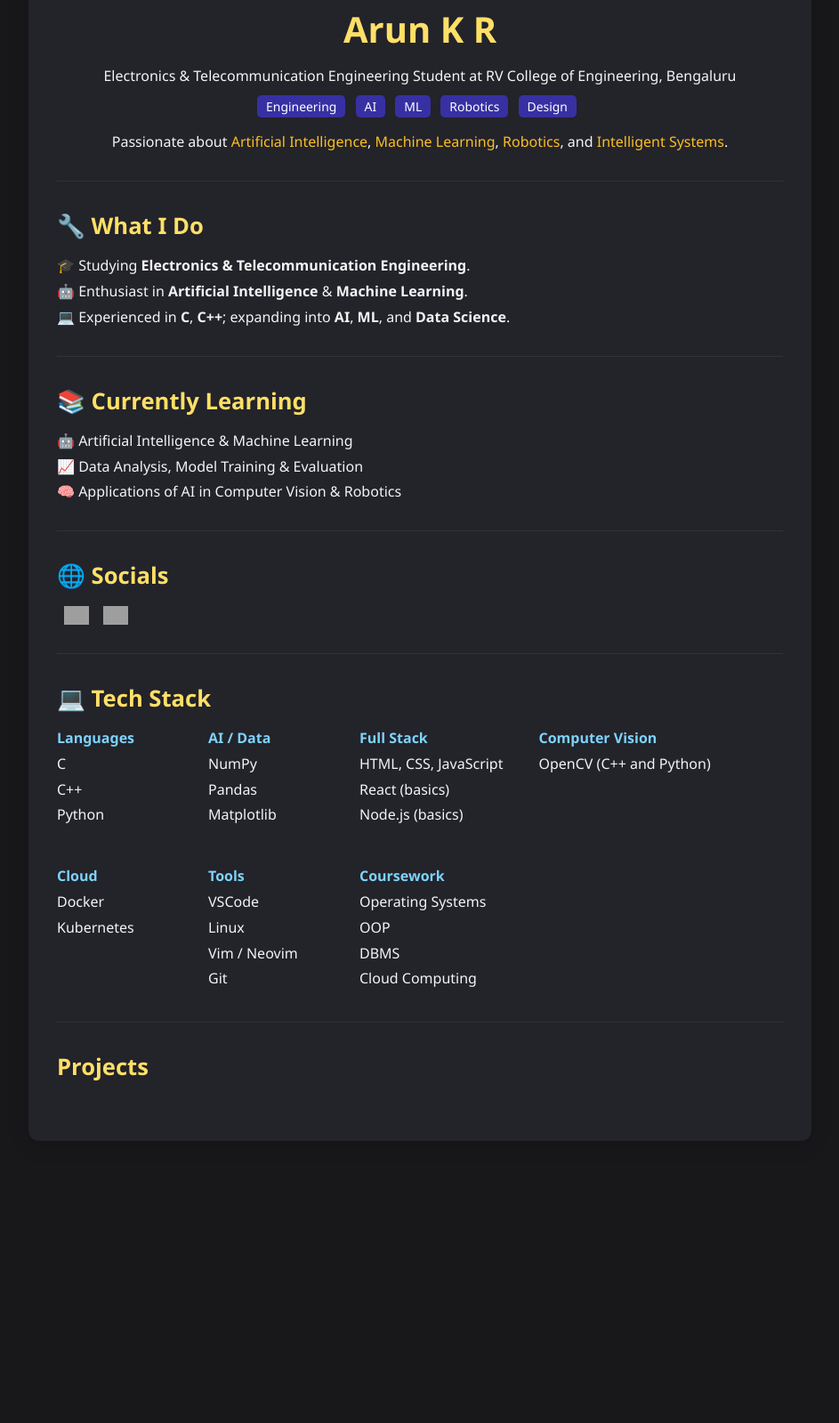
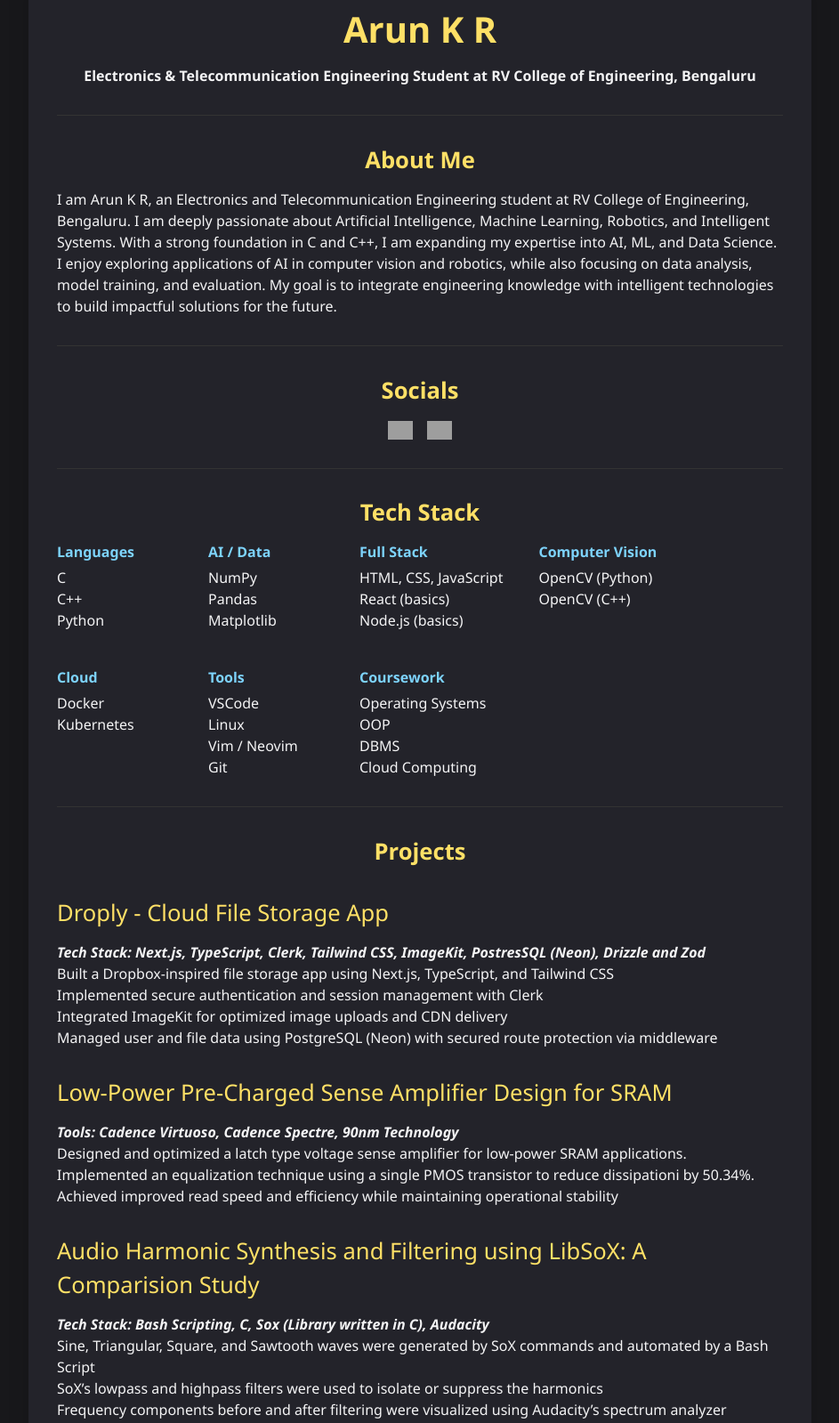
Before and after one commit to qwerty-arun/Portfolio, a website: page index.html in a window 1280 px wide. Shown: the part 61-1660 px from the top of the page at 89% size, without its empty margins (168-1111 px from the left). Before the commit the page ends 1375 px from the top, so only its background shows below. Drawn offline with Linux system fonts and the light colour scheme; grey boxes are pictures that could not be loaded.

Commit message:
added projects section

```diff
--- a/index.html
+++ b/index.html
@@ -57,13 +57,13 @@
       .tech-col {
         min-width: 130px;
       }
-      ul {
+      /* ul {
         list-style: none;
         padding-left: 0;
-      }
-      li {
+      } */
+      /* li {
         margin-bottom: 0.3em;
-      }
+      } */
       .social-icons a {
         margin: 0 8px;
       }
@@ -88,65 +88,36 @@
       <!-- Header -->
       <header class="section">
         <h1 class="text-center font-bold">Arun K R</h1>
-        <div class="text-center">
+        <div class="text-center font-bold">
           Electronics & Telecommunication Engineering Student at RV College of
           Engineering, Bengaluru
         </div>
-        <div style="margin-top: 0.65em" class="text-center m-4">
-          <span class="tag">Engineering</span>
-          <span class="tag">AI</span>
-          <span class="tag">ML</span>
-          <span class="tag">Robotics</span>
-          <span class="tag">Design</span>
-        </div>
-        <p class="mt-2 text-center">
-          Passionate about
-          <span class="highlight">Artificial Intelligence</span>,
-          <span class="highlight">Machine Learning</span>,
-          <span class="highlight">Robotics</span>, and
-          <span class="highlight">Intelligent Systems</span>.<br />
-        </p>
       </header>
 
       <div class="hr"></div>
 
-      <!-- What I Do -->
       <section class="section">
-        <h2 class="font-bold">🔧 What I Do</h2>
-        <ul>
-          <li>
-            🎓 Studying <b>Electronics & Telecommunication Engineering</b>.
-          </li>
-          <li>
-            🤖 Enthusiast in <b>Artificial Intelligence</b> &
-            <b>Machine Learning</b>.
-          </li>
-          <li>
-            💻 Experienced in <b>C</b>, <b>C++</b>; expanding into <b>AI</b>,
-            <b>ML</b>, and <b>Data Science</b>.
-          </li>
-        </ul>
-      </section>
-
-      <div class="hr"></div>
-
-      <!-- Currently Learning -->
-      <section class="section">
-        <h2 class="font-bold">📚 Currently Learning</h2>
-        <ul>
-          <li>🤖 Artificial Intelligence & Machine Learning</li>
-          <li>📈 Data Analysis, Model Training & Evaluation</li>
-          <li>🧠 Applications of AI in Computer Vision & Robotics</li>
-        </ul>
+        <h2 class="font-bold text-center">About Me</h2>
+        <p>
+          I am Arun K R, an Electronics and Telecommunication Engineering
+          student at RV College of Engineering, Bengaluru. I am deeply
+          passionate about Artificial Intelligence, Machine Learning, Robotics,
+          and Intelligent Systems. With a strong foundation in C and C++, I am
+          expanding my expertise into AI, ML, and Data Science. I enjoy
+          exploring applications of AI in computer vision and robotics, while
+          also focusing on data analysis, model training, and evaluation. My
+          goal is to integrate engineering knowledge with intelligent
+          technologies to build impactful solutions for the future.
+        </p>
       </section>
 
       <div class="hr"></div>
 
       <!-- Socials -->
       <section class="section">
-        <h2 class="font-bold">🌐 Socials</h2>
+        <h2 class="font-bold text-center">Socials</h2>
         <div
-          class="social-icons flex"
+          class="social-icons flex justify-center"
           style="font-size: 1.3rem; margin-top: 0.7em"
         >
           <a
@@ -178,7 +149,7 @@
 
       <!-- Tech Stack -->
       <section class="section">
-        <h2 class="font-bold">💻 Tech Stack</h2>
+        <h2 class="font-bold text-center">Tech Stack</h2>
         <div class="tech-grid">
           <div class="tech-col">
             <h3 class="font-bold">Languages</h3>
@@ -207,7 +178,8 @@
           <div class="tech-col">
             <h3 class="font-bold">Computer Vision</h3>
             <ul>
-              <li>OpenCV (C++ and Python)</li>
+              <li>OpenCV (Python)</li>
+              <li>OpenCV (C++)</li>
             </ul>
           </div>
           <div class="tech-col">
@@ -241,9 +213,81 @@
       <div class="hr"></div>
 
       <section class="section">
-        <h2 class="font-bold">Projects</h2>
+        <h2 class="font-bold text-center">Projects</h2>
+
+        <div class="droply">
+          <h2>Droply - Cloud File Storage App</h2>
+          <p class="italic font-bold">
+            Tech Stack: Next.js, TypeScript, Clerk, Tailwind CSS, ImageKit,
+            PostresSQL (Neon), Drizzle and Zod
+          </p>
+
+          <ul>
+            <li>
+              Built a Dropbox-inspired file storage app using Next.js,
+              TypeScript, and Tailwind CSS
+            </li>
+            <li>
+              Implemented secure authentication and session management with
+              Clerk
+            </li>
+            <li>
+              Integrated ImageKit for optimized image uploads and CDN delivery
+            </li>
+            <li>
+              Managed user and file data using PostgreSQL (Neon) with secured
+              route protection via middleware
+            </li>
+          </ul>
+        </div>
+
+        <div>
+          <h2>Low-Power Pre-Charged Sense Amplifier Design for SRAM</h2>
+          <p class="italic font-bold">
+            Tools: Cadence Virtuoso, Cadence Spectre, 90nm Technology
+          </p>
+          <ul>
+            <li>
+              Designed and optimized a latch type voltage sense amplifier for
+              low-power SRAM applications.
+            </li>
+            <li>
+              Implemented an equalization technique using a single PMOS
+              transistor to reduce dissipationi by 50.34%.
+            </li>
+            <li>
+              Achieved improved read speed and efficiency while maintaining
+              operational stability
+            </li>
+          </ul>
+        </div>
+
+        <div>
+          <h2>
+            Audio Harmonic Synthesis and Filtering using LibSoX: A Comparision
+            Study
+          </h2>
+          <p class="italic font-bold">
+            Tech Stack: Bash Scripting, C, Sox (Library written in C), Audacity
+          </p>
+
+          <ul>
+            <li>
+              Sine, Triangular, Square, and Sawtooth waves were generated by SoX
+              commands and automated by a Bash Script
+            </li>
+            <li>
+              SoX’s lowpass and highpass filters were used to isolate or
+              suppress the harmonics
+            </li>
+            <li>
+              Frequency components before and after filtering were visualized
+              using Audacity’s spectrum analyzer
+            </li>
+            <li></li>
+          </ul>
+        </div>
       </section>
-
     </div>
   </body>
 </html>
```
